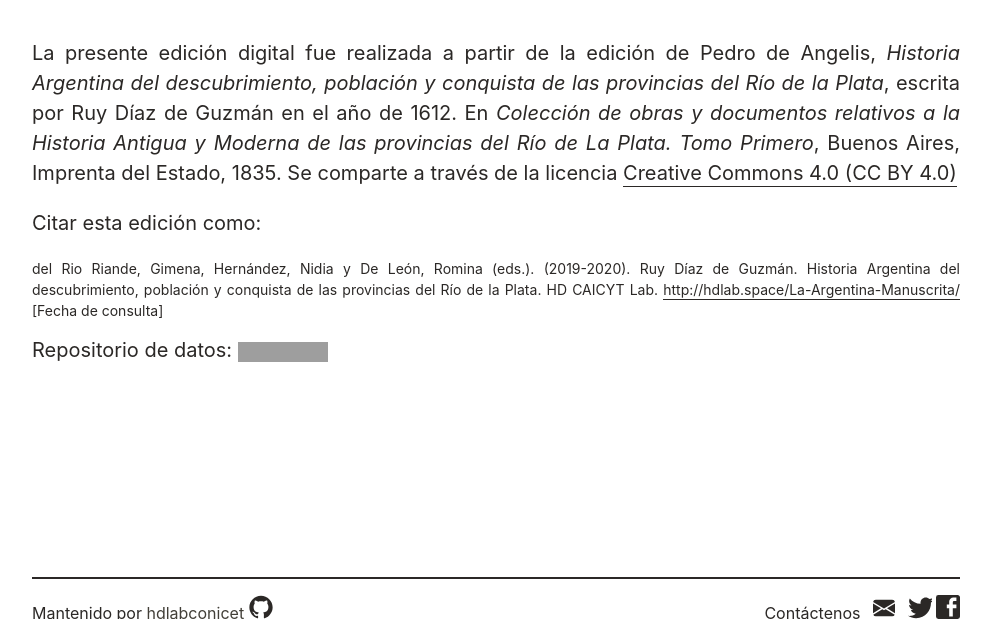
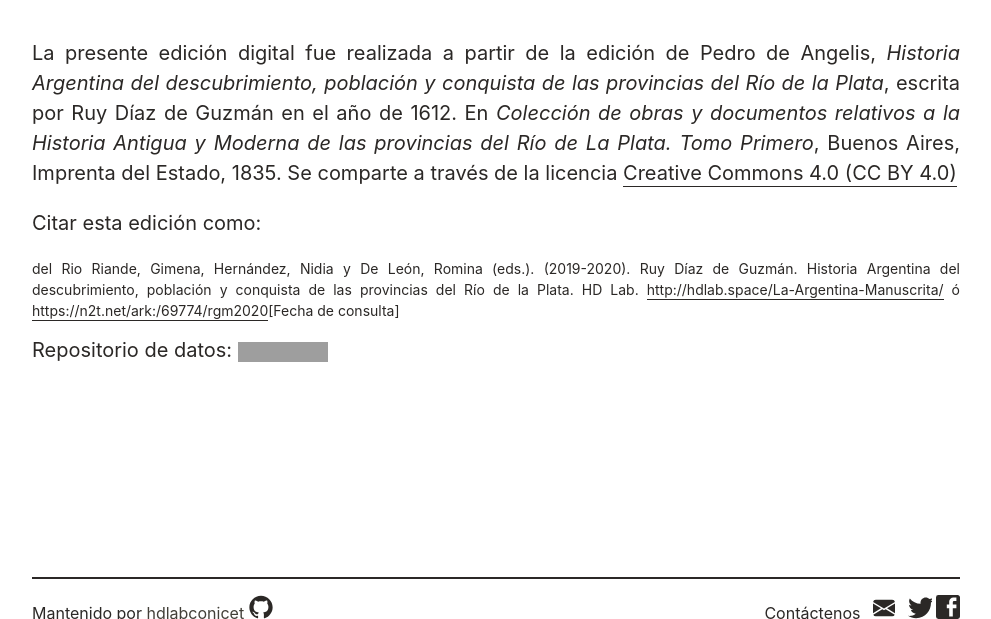
Before and after one commit to hdlabconicet/La-Argentina-Manuscrita, a Jekyll site: the page built from 02-about.md, in a window 1280 px wide and 900 px high, scrolled down 1610 px, cut to the strip 0-619 px from the top of the window. Shown: the whole strip, without its empty margins (144-1135 px from the left). Built offline with Jekyll 4.4.1, drawn with Linux system fonts in a browser that asks for light colours; nearby versions of some CDN libraries; grey boxes are pictures that could not be loaded.

Commit message:
Update 02-about.md
Añado ark

```diff
--- a/02-about.md
+++ b/02-about.md
@@ -21,6 +21,6 @@ La presente edición digital fue realizada a partir de la edición de Pedro de A
 
 Citar esta edición como:
 
-<p style="font-size: 14px;">del Rio Riande, Gimena, Hernández, Nidia y De León, Romina (eds.). (2019-2020). Ruy Díaz de Guzmán. Historia Argentina del descubrimiento, población y conquista de las provincias del Río de la Plata. HD CAICYT Lab. <a href="{{ site.baseurl }}/">http://hdlab.space/La-Argentina-Manuscrita/</a> [Fecha de consulta]</p>
+<p style="font-size: 14px;">del Rio Riande, Gimena, Hernández, Nidia y De León, Romina (eds.). (2019-2020). Ruy Díaz de Guzmán. Historia Argentina del descubrimiento, población y conquista de las provincias del Río de la Plata. HD Lab. <a href="{{ site.baseurl }}/">http://hdlab.space/La-Argentina-Manuscrita/</a> ó <a href="{{ site.baseurl }}/">https://n2t.net/ark:/69774/rgm2020</a>[Fecha de consulta]</p>
 
 Repositorio de datos: <a class="no-underline" href="https://zenodo.org/badge/latestdoi/211551848"><img src="https://zenodo.org/badge/211551848.svg" alt="DOI"/></a>
```
